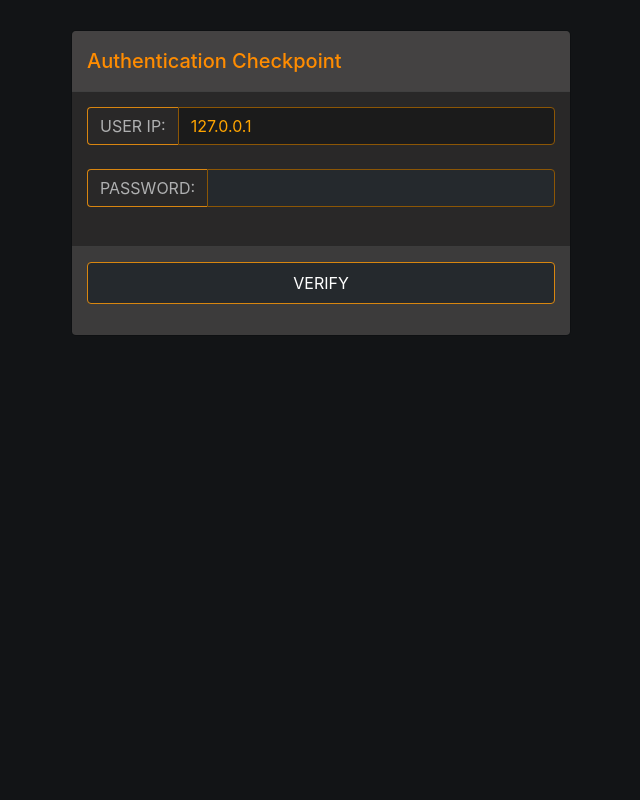
After one commit to PSCS-Coding/archivo-de-amistad, a PHP site: page /login.php in a window 1280 px wide. The commit adds this page. Shown: the whole page, without its empty margins (319-959 px from the left). Run offline with PHP 8.4, Linux system fonts and the light colour scheme; a stand-in replaces the project's code that opens the database connection; some libraries are stand-ins or nearby versions.

Commit message:
Updated styling on login page

```diff
--- a/confirm.php
+++ b/confirm.php
@@ -29,7 +29,7 @@ if ($ipResult->num_rows != 1){
     $stmt->bind_param('s', $ip);
     $stmt->execute();
     $stmt->close();
-    header('Location: login.html?e=1');
+    header('Location: login.php?e=1');
 }
 
 if($loginTest == $loginRow['password']){
@@ -40,7 +40,7 @@ if($loginTest == $loginRow['password']){
     }
 } else {
     // echo "incorrect";
-    header('Location: login.html?e=1');
+    header('Location: login.php?e=1');
 }
 
 
--- /dev/null
+++ b/login.php
@@ -0,0 +1,69 @@
+<?php
+$ip = $_SERVER['REMOTE_ADDR']?:($_SERVER['HTTP_X_FORWARDED_FOR']?:$_SERVER['HTTP_CLIENT_IP']);
+function generateRandomString($length = 12) {
+    return substr(str_shuffle(str_repeat($x='0123456789abcdefghijklmnopqrstuvwxyzABCDEFGHIJKLMNOPQRSTUVWXYZ', ceil($length/strlen($x)) )),1,$length);
+}
+?>
+<html>
+<head>
+    <meta http-equiv="Content-Type" content="text/html; charset=utf-8" />
+    <title>Repo:Login</title>
+
+    <!-- requirements -->
+    <script src="https://ajax.googleapis.com/ajax/libs/jquery/3.2.1/jquery.min.js"></script>
+    <script src="https://ajax.googleapis.com/ajax/libs/jqueryui/1.12.1/jquery-ui.min.js"></script>
+    <link rel="stylesheet" href="https://ajax.googleapis.com/ajax/libs/jqueryui/1.12.1/themes/smoothness/jquery-ui.css">
+    <!-- bootstrap -->
+    <script src="https://cdnjs.cloudflare.com/ajax/libs/popper.js/1.12.3/umd/popper.min.js" integrity="sha384-vFJXuSJphROIrBnz7yo7oB41mKfc8JzQZiCq4NCceLEaO4IHwicKwpJf9c9IpFgh" crossorigin="anonymous"></script>
+    <script src="https://maxcdn.bootstrapcdn.com/bootstrap/4.0.0-beta.2/js/bootstrap.min.js" integrity="sha384-alpBpkh1PFOepccYVYDB4do5UnbKysX5WZXm3XxPqe5iKTfUKjNkCk9SaVuEZflJ" crossorigin="anonymous"></script>
+    <link rel="stylesheet" href="https://maxcdn.bootstrapcdn.com/bootstrap/4.0.0-beta.2/css/bootstrap.min.css" integrity="sha384-PsH8R72JQ3SOdhVi3uxftmaW6Vc51MKb0q5P2rRUpPvrszuE4W1povHYgTpBfshb" crossorigin="anonymous">
+    <link href="style.css" rel="stylesheet">
+</head>
+
+<body style="background-color:#24292d !important;">
+        <!-- Modal -->
+    <div class="modal fade" id="exampleModal" tabindex="-1" role="dialog" aria-labelledby="exampleModalLabel" aria-hidden="true">
+        <div class="modal-dialog" role="document">
+            <div class="modal-content">
+                <div class="modal-header">
+                    <h5 class="modal-title" id="exampleModalLabel">Authentication Checkpoint</h5>
+                </div>
+                <form action="confirm.php" method="post" enctype="multipart/form-data">
+                    <div class="modal-body">
+                        <div class="row">
+                            <div class="col">
+                                <div class="input-group mb-2 mr-sm-2 mb-sm-0">
+                                    <div class="input-group-addon">USER IP:</div>
+                            <input type="text" class="form-control" name="IP" id="IP" value="<?php echo $ip; ?>" readonly>
+                                </div>
+                            </div>
+                        </div>
+                        <br />
+                        <div class="row">
+                            <div class="col">
+                                <div class="input-group mb-2 mr-sm-2 mb-sm-0">
+                                    <div class="input-group-addon">PASSWORD:</div>
+                                    <input type="password" class="form-control" name="password" id="password">
+                                </div>
+                            </div>
+                        </div>
+                        <br />
+                    </div>
+                    <div class="modal-footer">
+                        <input type="submit" value="VERIFY" name="submit" class="form-control nav-link btn btn-outline-warning">
+                    </div>
+                </form>
+            </div>
+        </div>
+    </div>
+</body>printf("uniqid(): %s\r\n", uniqid());
+<script>
+        $(window).on('load',function(){
+        $('#exampleModal').modal('show');
+    });
+    $('#exampleModal').modal({
+    backdrop: 'static',
+    keyboard: false
+})
+</script>
+</html>
--- a/style.css
+++ b/style.css
@@ -79,6 +79,13 @@ input[type="text"] {
     border: 1px solid #8c5605 !important;
 
 }
+input[type="password"] {
+
+    color: orange !important;
+    background-color: #25292d !important;
+    border: 1px solid #8c5605 !important;
+
+}
 .close {
     color: #fff;
     text-shadow: 0 1px 0 #000;
```
Also changed, not shown: login.html (deleted, +0 -32 lines).
